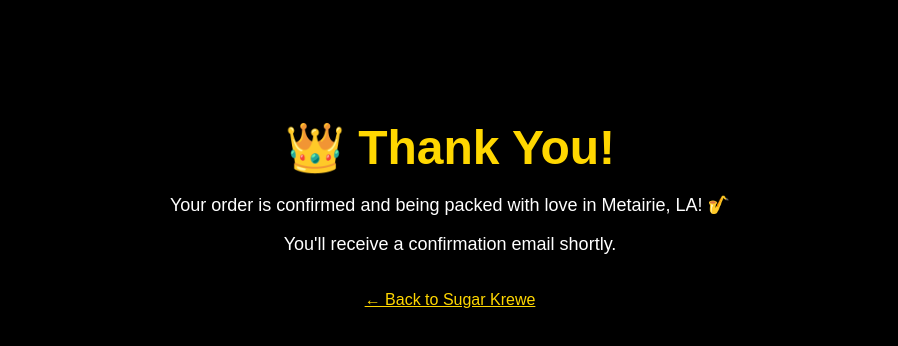
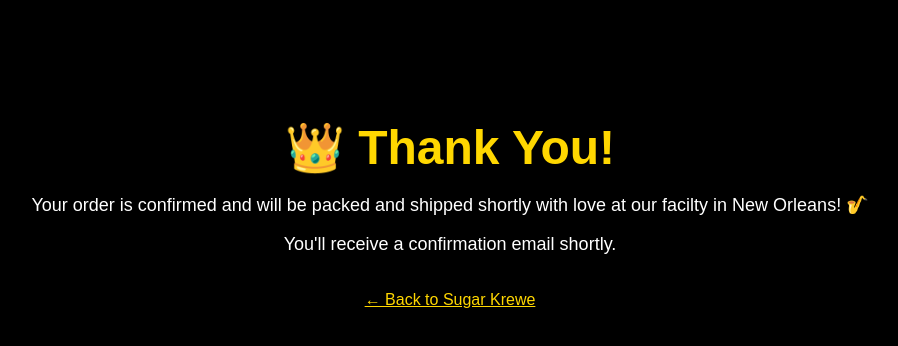
Before and after one commit to sugarkrewe/sugarkrewe, a website: page sugarkrewe-simple/success.html in a window 1280 px wide. Shown: the whole page, without its empty margins (190-1088 px from the left). Drawn offline with Linux system fonts and the light colour scheme.

Commit message:
Update success.html

```diff
--- a/sugarkrewe-simple/success.html
+++ b/sugarkrewe-simple/success.html
@@ -12,7 +12,7 @@
 </head>
 <body>
   <h1>👑 Thank You!</h1>
-  <p>Your order is confirmed and being packed with love in Metairie, LA! 🎷</p>
+  <p>Your order is confirmed and will be packed and shipped shortly with love at our facilty in New Orleans! 🎷</p>
   <p>You'll receive a confirmation email shortly.</p>
   <br>
   <a href="/">← Back to Sugar Krewe</a>
```
